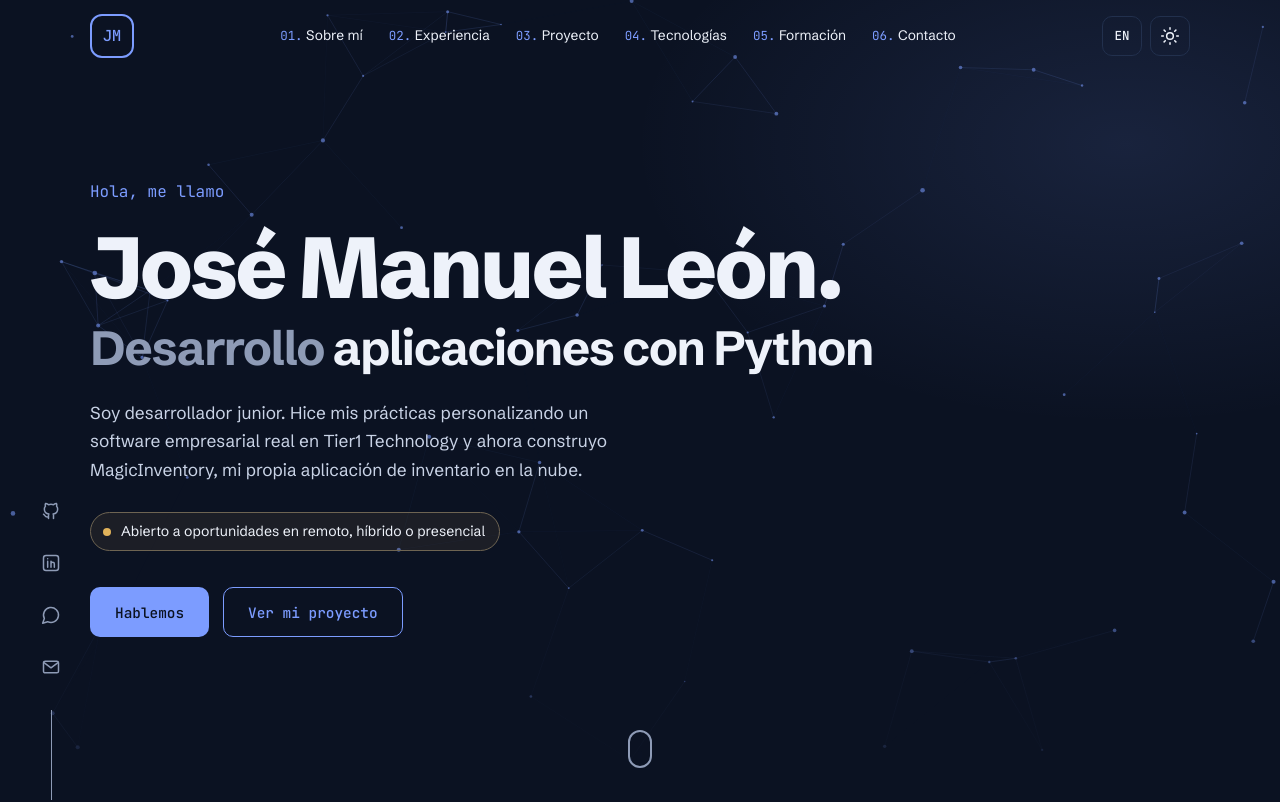
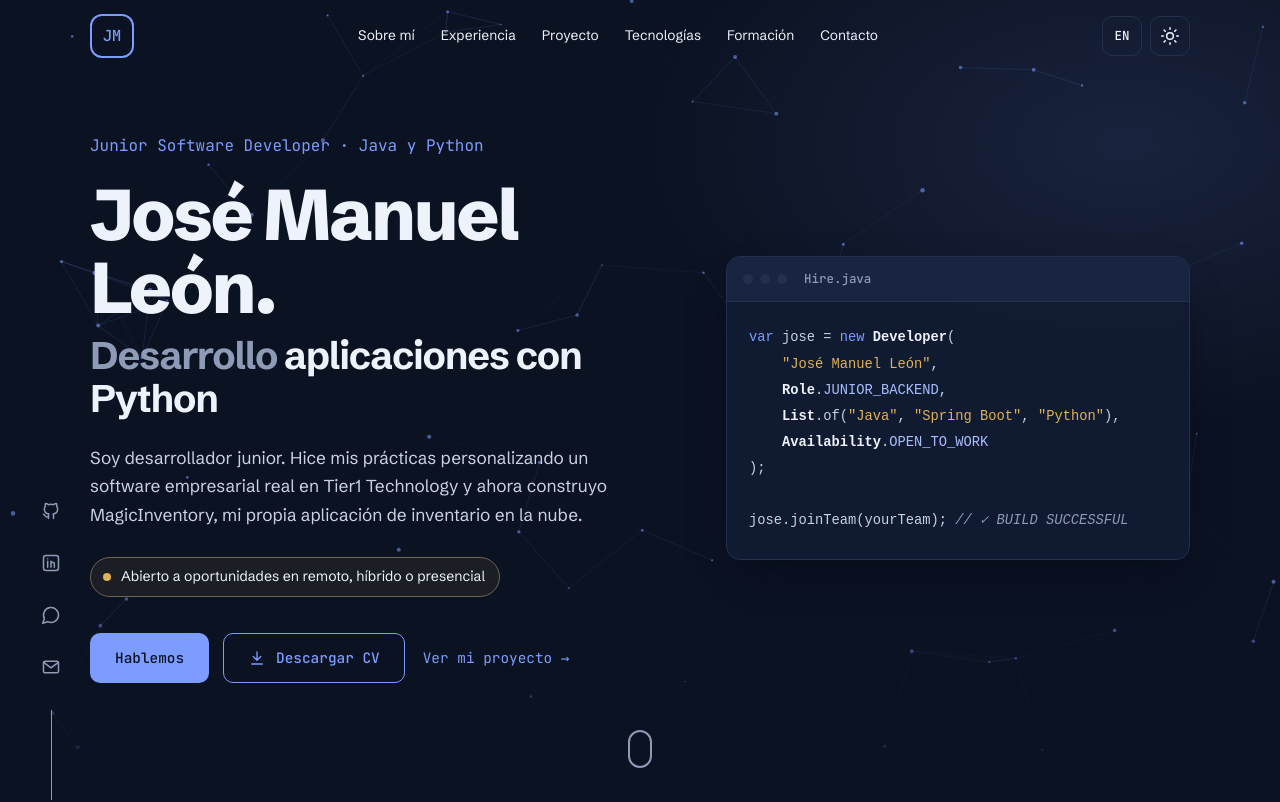
Before and after one commit to JOSEMALEON/JOSEMALEON.github.io, a plain HTML site: page index.html in a window 1280 px wide. Shown: the top 802 px of the page. Drawn offline with Linux system fonts and the light colour scheme; animation ran at ten frames a second.

Commit message:
Borrador v1: CV, portada con identidad propia, mailto y sitemap
Co-Authored-By: Claude Opus 5.5 <noreply@anthropic.com>
Claude-Session: https://claude.ai/code/session_01F5h3wPBS5DHiWsz3di9res

```diff
--- a/index.html
+++ b/index.html
@@ -41,7 +41,7 @@
 
   <link rel="preload" href="assets/fonts/schibsted-grotesk.woff2" as="font" type="font/woff2" crossorigin>
   <link rel="preload" href="assets/fonts/jetbrains-mono.woff2" as="font" type="font/woff2" crossorigin>
-  <link rel="stylesheet" href="styles.css?v=20261119b">
+  <link rel="stylesheet" href="styles.css?v=20261119c">
 
   <script type="application/ld+json">
   {
@@ -66,12 +66,12 @@
       </a>
 
       <nav class="desktop-nav" aria-label="Navegación principal">
-        <a href="#sobre-mi"><span class="nav-num">01.</span> <span data-i18n="nav.about">Sobre mí</span></a>
-        <a href="#experiencia"><span class="nav-num">02.</span> <span data-i18n="nav.experience">Experiencia</span></a>
-        <a href="#proyecto"><span class="nav-num">03.</span> <span data-i18n="nav.project">Proyecto</span></a>
-        <a href="#tecnologias"><span class="nav-num">04.</span> <span data-i18n="nav.skills">Tecnologías</span></a>
-        <a href="#formacion"><span class="nav-num">05.</span> <span data-i18n="nav.education">Formación</span></a>
-        <a href="#contacto"><span class="nav-num">06.</span> <span data-i18n="nav.contact">Contacto</span></a>
+        <a href="#sobre-mi"><span data-i18n="nav.about">Sobre mí</span></a>
+        <a href="#experiencia"><span data-i18n="nav.experience">Experiencia</span></a>
+        <a href="#proyecto"><span data-i18n="nav.project">Proyecto</span></a>
+        <a href="#tecnologias"><span data-i18n="nav.skills">Tecnologías</span></a>
+        <a href="#formacion"><span data-i18n="nav.education">Formación</span></a>
+        <a href="#contacto"><span data-i18n="nav.contact">Contacto</span></a>
       </nav>
 
       <div class="header-actions">
@@ -89,12 +89,12 @@
     </div>
 
     <nav class="mobile-nav" id="mobileNav" aria-label="Navegación móvil">
-      <a href="#sobre-mi"><span class="nav-num">01.</span> <span data-i18n="nav.about">Sobre mí</span></a>
-      <a href="#experiencia"><span class="nav-num">02.</span> <span data-i18n="nav.experience">Experiencia</span></a>
-      <a href="#proyecto"><span class="nav-num">03.</span> <span data-i18n="nav.project">Proyecto</span></a>
-      <a href="#tecnologias"><span class="nav-num">04.</span> <span data-i18n="nav.skills">Tecnologías</span></a>
-      <a href="#formacion"><span class="nav-num">05.</span> <span data-i18n="nav.education">Formación</span></a>
-      <a href="#contacto"><span class="nav-num">06.</span> <span data-i18n="nav.contact">Contacto</span></a>
+      <a href="#sobre-mi"><span data-i18n="nav.about">Sobre mí</span></a>
+      <a href="#experiencia"><span data-i18n="nav.experience">Experiencia</span></a>
+      <a href="#proyecto"><span data-i18n="nav.project">Proyecto</span></a>
+      <a href="#tecnologias"><span data-i18n="nav.skills">Tecnologías</span></a>
+      <a href="#formacion"><span data-i18n="nav.education">Formación</span></a>
+      <a href="#contacto"><span data-i18n="nav.contact">Contacto</span></a>
     </nav>
   </header>
 
@@ -119,7 +119,8 @@
     <section class="hero" id="inicio">
       <canvas class="hero-canvas" id="heroCanvas" aria-hidden="true"></canvas>
       <div class="wrap hero-inner">
-        <p class="hero-hello mono" data-i18n="hero.hello">Hola, me llamo</p>
+        <div class="hero-copy">
+        <p class="hero-hello mono" data-i18n="hero.hello">Junior Software Developer · Java y Python</p>
         <h1 class="hero-name">José Manuel León.</h1>
         <p class="hero-tagline">
           <span class="sr-only" data-i18n="hero.taglineFull">Desarrollo backend con Java y Spring, aplicaciones con Python y soluciones en la nube con Firebase.</span>
@@ -133,10 +134,27 @@
           <a class="button button-primary" href="#contacto">
             <span data-i18n="hero.ctaContact">Hablemos</span>
           </a>
-          <a class="button button-outline" href="#proyecto">
-            <span data-i18n="hero.ctaProject">Ver mi proyecto</span>
+          <a class="button button-outline" href="assets/cv/CV-Jose-Manuel-Leon.pdf" download>
+            <svg viewBox="0 0 24 24" aria-hidden="true"><path d="M12 4v11M7 10l5 5 5-5M5 20h14"/></svg>
+            <span data-i18n="hero.ctaCv">Descargar CV</span>
+          </a>
+          <a class="text-link" href="#proyecto">
+            <span data-i18n="hero.ctaProject">Ver mi proyecto</span> →
           </a>
         </div>
+        </div>
+
+        <figure class="hero-code" aria-hidden="true">
+          <div class="code-bar"><span></span><span></span><span></span><b class="mono">Hire.java</b></div>
+<pre class="mono"><code><span class="k">var</span> jose = <span class="k">new</span> <span class="t">Developer</span>(
+    <span class="s">"José Manuel León"</span>,
+    <span class="t">Role</span>.<span class="c">JUNIOR_BACKEND</span>,
+    <span class="t">List</span>.of(<span class="s">"Java"</span>, <span class="s">"Spring Boot"</span>, <span class="s">"Python"</span>),
+    <span class="t">Availability</span>.<span class="c">OPEN_TO_WORK</span>
+);
+
+jose.joinTeam(yourTeam); <span class="cm">// ✓ BUILD SUCCESSFUL</span></code></pre>
+        </figure>
       </div>
       <a class="scroll-hint" href="#sobre-mi" aria-label="Bajar a Sobre mí" data-i18n-label="hero.scroll">
         <span class="scroll-mouse" aria-hidden="true"></span>
@@ -209,7 +227,7 @@
           <div class="job-panel" role="tabpanel" id="panel-tier1" aria-labelledby="tab-tier1" tabindex="0">
             <h3><span data-i18n="experience.tierRole">Desarrollador junior en prácticas</span> <span class="at">@ Tier1 Technology</span></h3>
             <p class="job-date mono"><span data-i18n="experience.tierDate">Marzo – junio 2025</span></p>
-            <p data-i18n="experience.tierText">Personalización y adaptación de Comerzzia, la plataforma de software de Tier1, en un entorno formativo y autodidacta.</p>
+            <p data-i18n="experience.tierText">Personalización y adaptación de Comerzzia, la plataforma de software de Tier1, trabajando sobre el código de un producto comercial real.</p>
             <ul class="points">
               <li data-i18n="experience.tierPoint1">Desarrollo y ajuste de funcionalidades con Java, Spring Boot, JPA/Hibernate y JavaScript.</li>
               <li data-i18n="experience.tierPoint2">Corrección de errores y cambios en la lógica backend y en endpoints existentes.</li>
@@ -367,7 +385,7 @@
       <p class="contact-text reveal" data-i18n="contact.text">Si mi perfil encaja en tu equipo, escríbeme. Respondo rápido por email o WhatsApp y estoy abierto a puestos en remoto, híbridos o presenciales.</p>
 
       <div class="contact-actions reveal">
-        <a class="button button-primary" href="https://mail.google.com/mail/?view=cm&fs=1&to=josem.leon.99@gmail.com&su=Contacto%20desde%20tu%20portfolio" target="_blank" rel="noopener noreferrer">
+        <a class="button button-primary" href="mailto:josem.leon.99@gmail.com?subject=Contacto%20desde%20tu%20portfolio">
           <svg viewBox="0 0 24 24" aria-hidden="true"><rect x="3" y="5" width="18" height="14" rx="2"/><path d="m4 7 8 6 8-6"/></svg>
           <span data-i18n="contact.email">Enviar email</span>
         </a>
@@ -396,6 +414,6 @@
 
   <div class="toast" id="toast" role="status" aria-live="polite"></div>
 
-  <script src="script.js?v=20261119b" defer></script>
+  <script src="script.js?v=20261119c" defer></script>
 </body>
 </html>
--- a/script.js
+++ b/script.js
@@ -4,7 +4,8 @@
       "ui.skip": "Saltar al contenido",
       "nav.about": "Sobre mí", "nav.experience": "Experiencia", "nav.project": "Proyecto", "nav.skills": "Tecnologías", "nav.education": "Formación", "nav.contact": "Contacto",
 
-      "hero.hello": "Hola, me llamo",
+      "hero.hello": "Junior Software Developer · Java y Python",
+      "hero.ctaCv": "Descargar CV",
       "hero.taglinePrefix": "Desarrollo",
       "hero.taglineFull": "Desarrollo backend con Java y Spring, aplicaciones con Python y soluciones en la nube con Firebase.",
       "hero.text": "Soy desarrollador junior. Hice mis prácticas personalizando un software empresarial real en Tier1 Technology y ahora construyo MagicInventory, mi propia aplicación de inventario en la nube.",
@@ -32,7 +33,7 @@
       "experience.tabsLabel": "Empresas",
       "experience.tierRole": "Desarrollador junior en prácticas",
       "experience.tierDate": "Marzo – junio 2025",
-      "experience.tierText": "Personalización y adaptación de Comerzzia, la plataforma de software de Tier1, en un entorno formativo y autodidacta.",
+      "experience.tierText": "Personalización y adaptación de Comerzzia, la plataforma de software de Tier1, trabajando sobre el código de un producto comercial real.",
       "experience.tierPoint1": "Desarrollo y ajuste de funcionalidades con Java, Spring Boot, JPA/Hibernate y JavaScript.",
       "experience.tierPoint2": "Corrección de errores y cambios en la lógica backend y en endpoints existentes.",
       "experience.tierPoint3": "Consultas SQL, adaptaciones de interfaz e integraciones con otros sistemas.",
@@ -89,7 +90,8 @@
       "ui.skip": "Skip to content",
       "nav.about": "About", "nav.experience": "Experience", "nav.project": "Project", "nav.skills": "Skills", "nav.education": "Education", "nav.contact": "Contact",
 
-      "hero.hello": "Hi, my name is",
+      "hero.hello": "Junior Software Developer · Java & Python",
+      "hero.ctaCv": "Download CV",
       "hero.taglinePrefix": "I build",
       "hero.taglineFull": "I build backends with Java and Spring, apps with Python and cloud solutions with Firebase.",
       "hero.text": "I'm a junior developer. I did my internship customising real enterprise software at Tier1 Technology, and I'm now building MagicInventory, my own cloud inventory app.",
@@ -117,7 +119,7 @@
       "experience.tabsLabel": "Companies",
       "experience.tierRole": "Junior Developer Intern",
       "experience.tierDate": "March – June 2025",
-      "experience.tierText": "Customisation and adaptation of Comerzzia, Tier1's software platform, in a learning-focused, self-directed environment.",
+      "experience.tierText": "Customisation and adaptation of Comerzzia, Tier1's software platform, working on the codebase of a real commercial product.",
       "experience.tierPoint1": "Developed and adjusted features using Java, Spring Boot, JPA/Hibernate and JavaScript.",
       "experience.tierPoint2": "Fixed bugs and changed backend logic and existing endpoints.",
       "experience.tierPoint3": "Worked on SQL queries, interface adaptations and integrations with other systems.",
--- a/styles.css
+++ b/styles.css
@@ -382,7 +382,52 @@ svg {
   70%, 100% { box-shadow: 0 0 0 9px transparent; }
 }
 
-.hero-actions { display: flex; flex-wrap: wrap; gap: 14px; margin-top: 36px; }
+.hero-actions { display: flex; flex-wrap: wrap; align-items: center; gap: 14px; margin-top: 36px; }
+
+.text-link {
+  padding: 10px 4px;
+  color: var(--accent);
+  font-family: var(--font-mono);
+  font-size: .9rem;
+  text-decoration: underline;
+  text-decoration-color: transparent;
+  text-underline-offset: 5px;
+  transition: text-decoration-color .2s;
+}
+.text-link:hover { text-decoration-color: currentColor; }
+
+/* Tarjeta de código de la portada (solo pantallas anchas) */
+.hero-inner { display: grid; grid-template-columns: minmax(0, 1fr); align-items: center; gap: 56px; }
+.hero-code { display: none; }
+@media (min-width: 1180px) {
+  .hero-inner { grid-template-columns: minmax(0, 1.25fr) minmax(0, 1fr); }
+  .hero-code {
+    display: block;
+    margin: 0;
+    border: 1px solid var(--line);
+    border-radius: 14px;
+    background: color-mix(in srgb, var(--surface) 88%, transparent);
+    box-shadow: var(--shadow);
+    overflow: hidden;
+    backdrop-filter: blur(6px);
+  }
+  .hero-name { font-size: clamp(2.8rem, 5.6vw, 4.8rem); }
+  .hero-tagline { font-size: clamp(1.6rem, 3vw, 2.4rem); }
+}
+.code-bar {
+  display: flex; align-items: center; gap: 7px;
+  padding: 12px 16px;
+  border-bottom: 1px solid var(--line);
+  background: var(--surface-2);
+}
+.code-bar span { width: 10px; height: 10px; border-radius: 50%; background: var(--line); }
+.code-bar b { margin-left: 10px; color: var(--muted); font-size: .78rem; font-weight: 500; }
+.hero-code pre { margin: 0; padding: 22px 22px 26px; font-size: .86rem; line-height: 1.75; color: var(--text); white-space: pre; overflow-x: auto; }
+.hero-code .k { color: var(--accent); }
+.hero-code .t { color: var(--heading); font-weight: 600; }
+.hero-code .s { color: var(--ochre); }
+.hero-code .c { color: color-mix(in srgb, var(--accent) 60%, var(--heading)); }
+.hero-code .cm { color: var(--muted); font-style: italic; }
 
 .scroll-hint {
   position: absolute;
@@ -414,12 +459,13 @@ svg {
 @keyframes wheel { 0% { opacity: 1; transform: none; } 80% { opacity: 0; transform: translateY(12px); } 100% { opacity: 0; } }
 
 /* Entrada de la portada */
-.hero-inner > * { animation: rise .8s var(--ease) both; }
-.hero-inner > :nth-child(2) { animation-delay: .1s; }
-.hero-inner > :nth-child(3) { animation-delay: .2s; }
-.hero-inner > :nth-child(4) { animation-delay: .3s; }
-.hero-inner > :nth-child(5) { animation-delay: .4s; }
-.hero-inner > :nth-child(6) { animation-delay: .5s; }
+.hero-copy > *, .hero-code { animation: rise .8s var(--ease) both; }
+.hero-copy > :nth-child(2) { animation-delay: .1s; }
+.hero-copy > :nth-child(3) { animation-delay: .2s; }
+.hero-copy > :nth-child(4) { animation-delay: .3s; }
+.hero-copy > :nth-child(5) { animation-delay: .4s; }
+.hero-copy > :nth-child(6) { animation-delay: .5s; }
+.hero-code { animation-delay: .6s; }
 @keyframes rise { from { opacity: .01; transform: translateY(18px); } to { opacity: 1; transform: none; } }
 
 /* ---------- Sections ---------- */
```
Also changed, not shown: sitemap.xml (added, +7 -0 lines), robots.txt.
